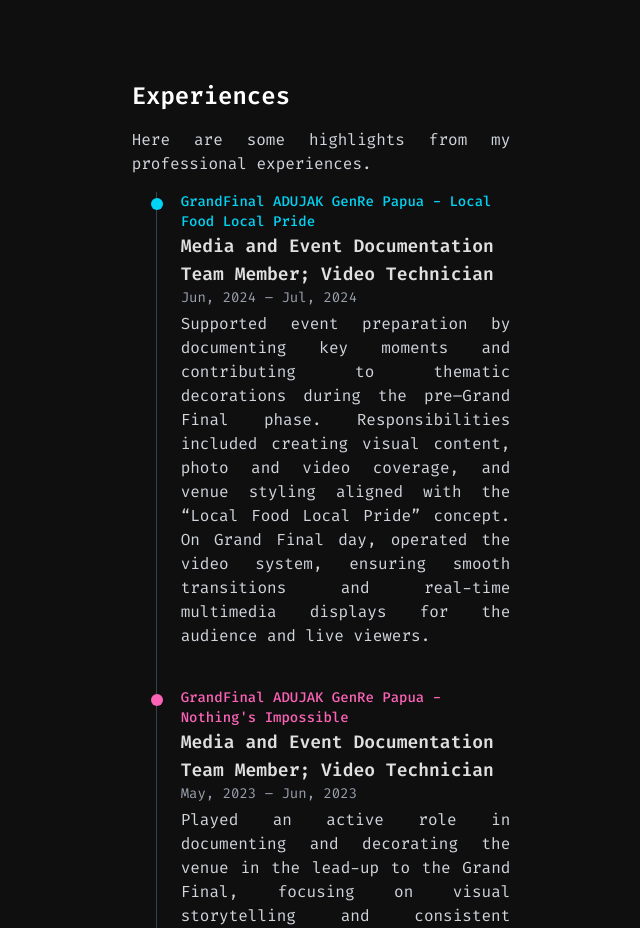
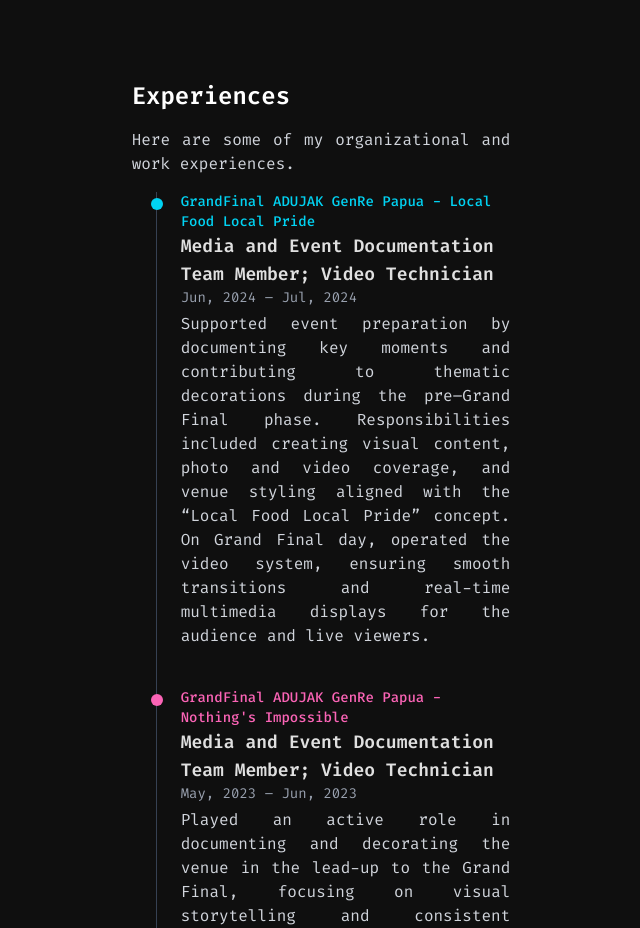
Before and after one commit to Ariffansyah/arpthef, a SvelteKit app: page /about in a window 1280 px wide. Shown: the part 1800-2728 px from the top of the page, without its empty margins (319-959 px from the left). Built offline with nearby package versions, Linux system fonts and the light colour scheme.

Commit message:
Chore: change from just experiences/achievements to recent experiences/achievements

```diff
--- a/src/routes/about/+page.svelte
+++ b/src/routes/about/+page.svelte
@@ -120,7 +120,7 @@
 	<div class="my-6 flex w-full flex-col items-start justify-center gap-4 p-6 md:mx-auto md:w-1/3">
 		<h2 class="text-2xl font-bold text-white">Experiences</h2>
 		<p class="text-justify text-gray-300">
-			Here are some highlights from my professional experiences.
+			Here are some of my organizational and work experiences.
 		</p>
 		<div class="h-auto">
 			<div class="relative ml-6 border-l border-gray-700">
```
